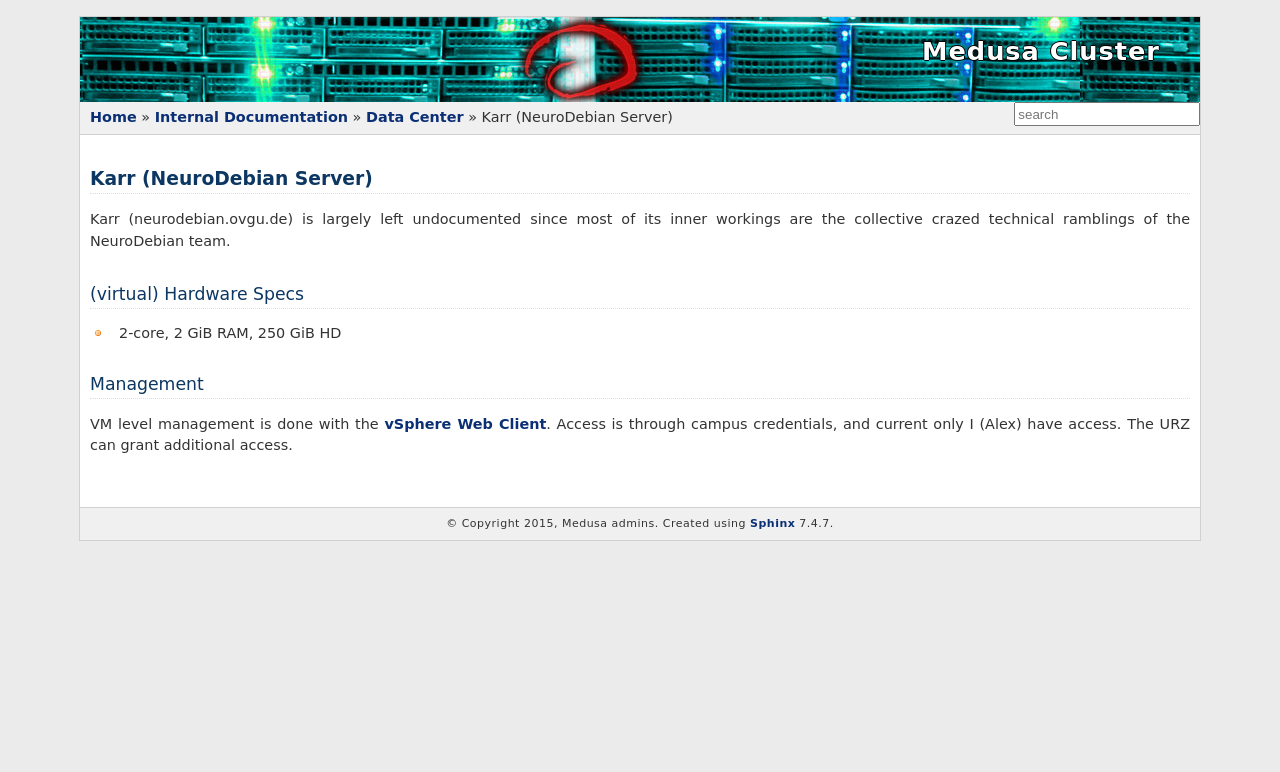
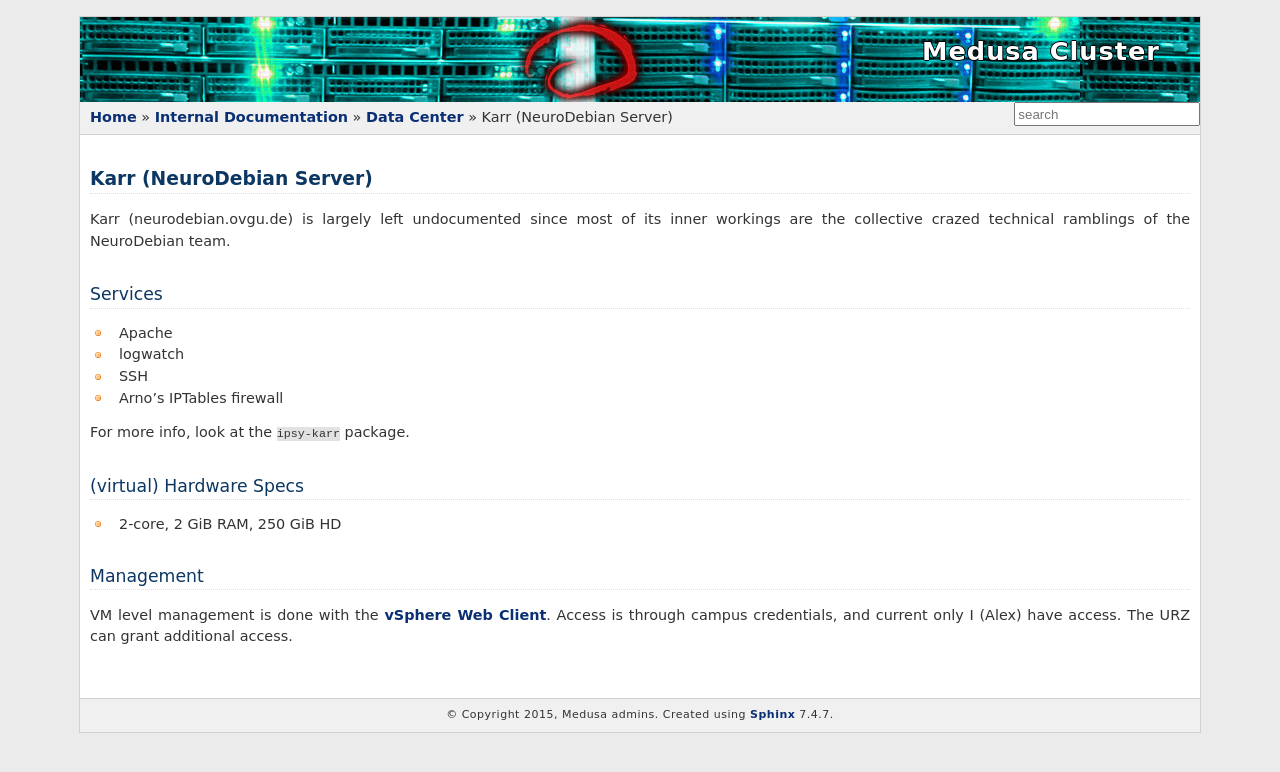
Before and after one commit to psychoinformatics-de/ipsy-docs, a Sphinx documentation site: the page built from source/internal/data_center/karr.rst, in a window 1280 px wide. Shown: the top 772 px of the page. Built offline with Sphinx 7.4.7, drawn with Linux system fonts in a browser that asks for light colours; formulas are drawn with MathJax 3.

Commit message:
Update Karr

```diff
--- a/source/internal/data_center/karr.rst
+++ b/source/internal/data_center/karr.rst
@@ -4,8 +4,18 @@
 *************************
 Karr (NeuroDebian Server)
 *************************
-Karr (neurodebian.ovgu.de) is largely left undocumented since most of its inner workings
-are the collective crazed technical ramblings of the NeuroDebian team.
+Karr (neurodebian.ovgu.de) is largely left undocumented since most of its inner
+workings are the collective crazed technical ramblings of the NeuroDebian team.
+
+Services
+========
+
+* Apache
+* logwatch
+* SSH
+* Arno's IPTables firewall
+
+For more info, look at the ``ipsy-karr`` package.
 
 (virtual) Hardware Specs
 ========================
@@ -14,7 +24,8 @@ are the collective crazed technical ramblings of the NeuroDebian team.
 
 Management
 ==========
-VM level management is done with the `vSphere Web Client`_. Access is through campus
-credentials, and current only I (Alex) have access. The URZ can grant additional access.
+VM level management is done with the `vSphere Web Client`_. Access is through
+campus credentials, and current only I (Alex) have access. The URZ can grant
+additional access.
 
 .. _vSphere Web Client: https://vcenter.urz.uni-magdeburg.de:9443/vsphere-client/
```
